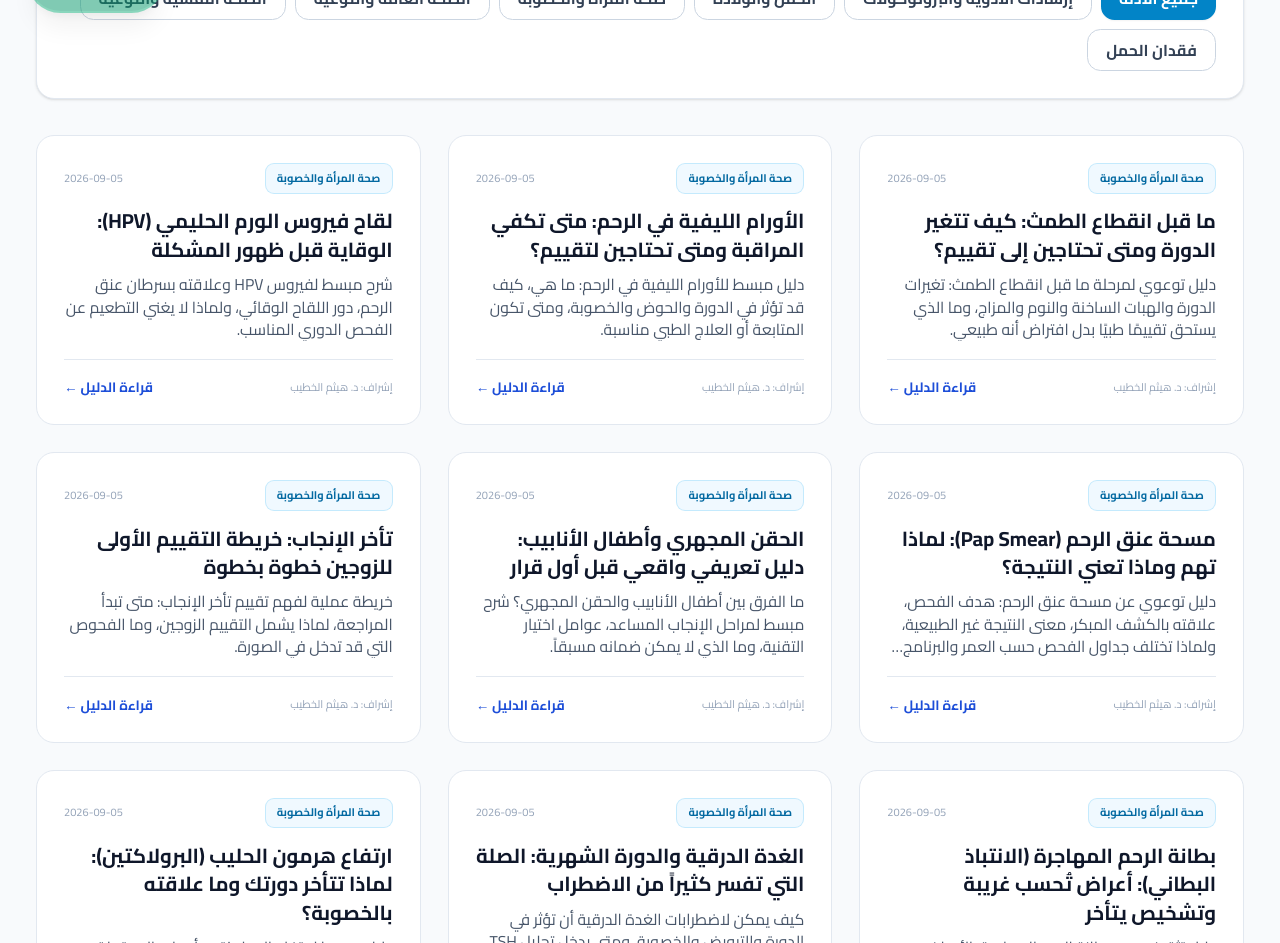
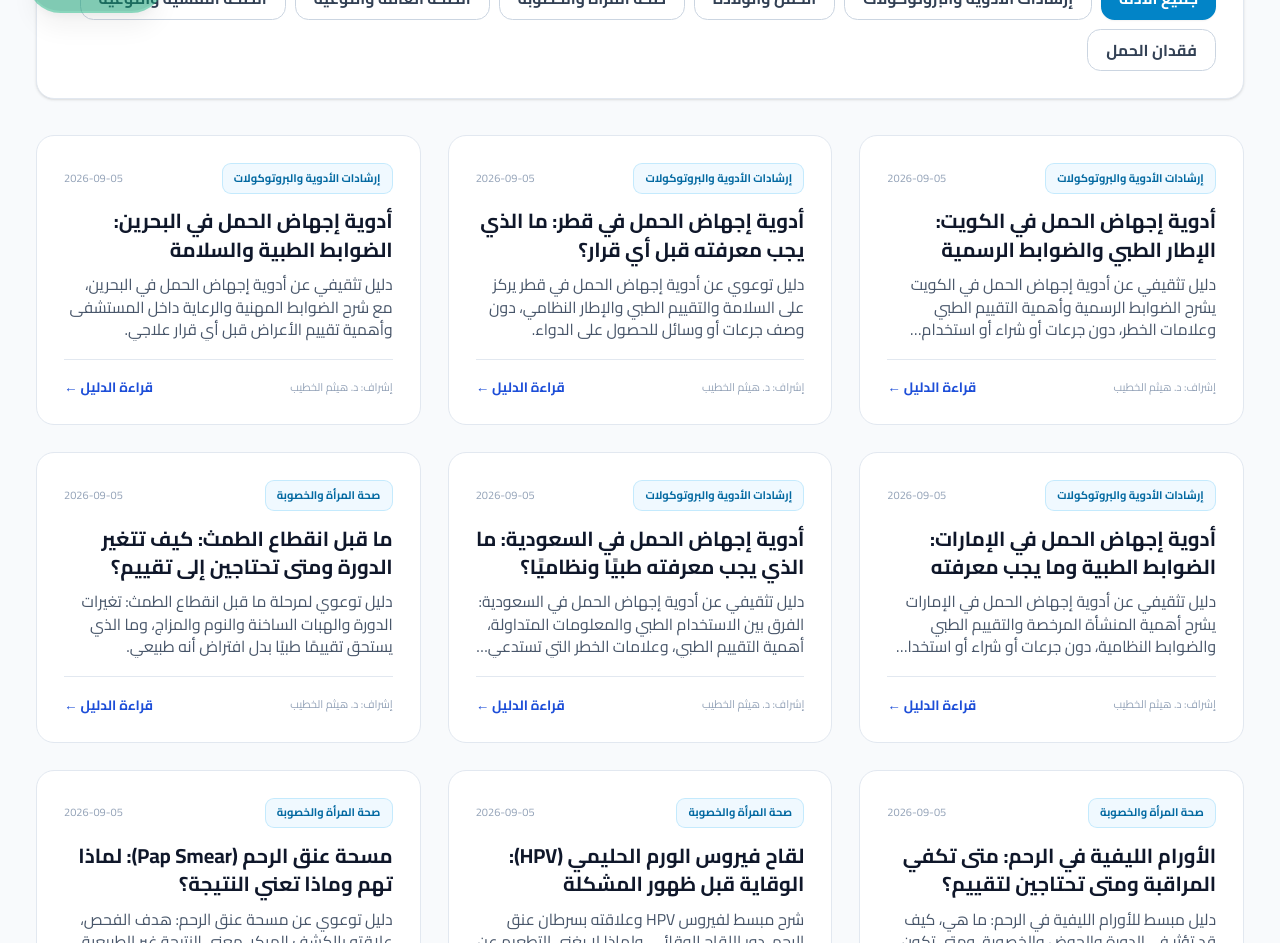
Before and after one commit to femseha/femseha, a React (Vite) app: page /articles in a window 1280 px wide. Shown: the part 760-1703 px from the top of the page. Built offline with nearby package versions, Linux system fonts and the light colour scheme.

Commit message:
seo: load Gulf safety batch 10

```diff
--- a/src/data/articles.ts
+++ b/src/data/articles.ts
@@ -10,6 +10,7 @@ import seoContentBatch06 from "./seo-content-batch-06.json";
 import seoContentBatch07 from "./seo-content-batch-07.json";
 import seoContentBatch08 from "./seo-content-batch-08.json";
 import seoContentBatch09 from "./seo-content-batch-09.json";
+import seoContentBatch10 from "./seo-content-batch-10.json";
 import seoSupportingFaq from "./seo-supporting-faq.json";
 import seoClusterLinks from "./seo-cluster-links.json";
 import seoPillarOverrides from "./seo-pillar-overrides.json";
@@ -32,11 +33,9 @@ const allArticles = [
   ...(seoContentBatch07 as ArticleRecord[]),
   ...(seoContentBatch08 as ArticleRecord[]),
   ...(seoContentBatch09 as ArticleRecord[]),
+  ...(seoContentBatch10 as ArticleRecord[]),
 ];
 
-// Preserve the first occurrence when a content batch accidentally repeats an
-// existing slug. The primary article source comes first, so an existing URL
-// is never replaced by a duplicate batch record.
 const uniqueArticles = allArticles.filter(
   (article, index, list) => list.findIndex((item) => item.slug === article.slug) === index
 );
```
